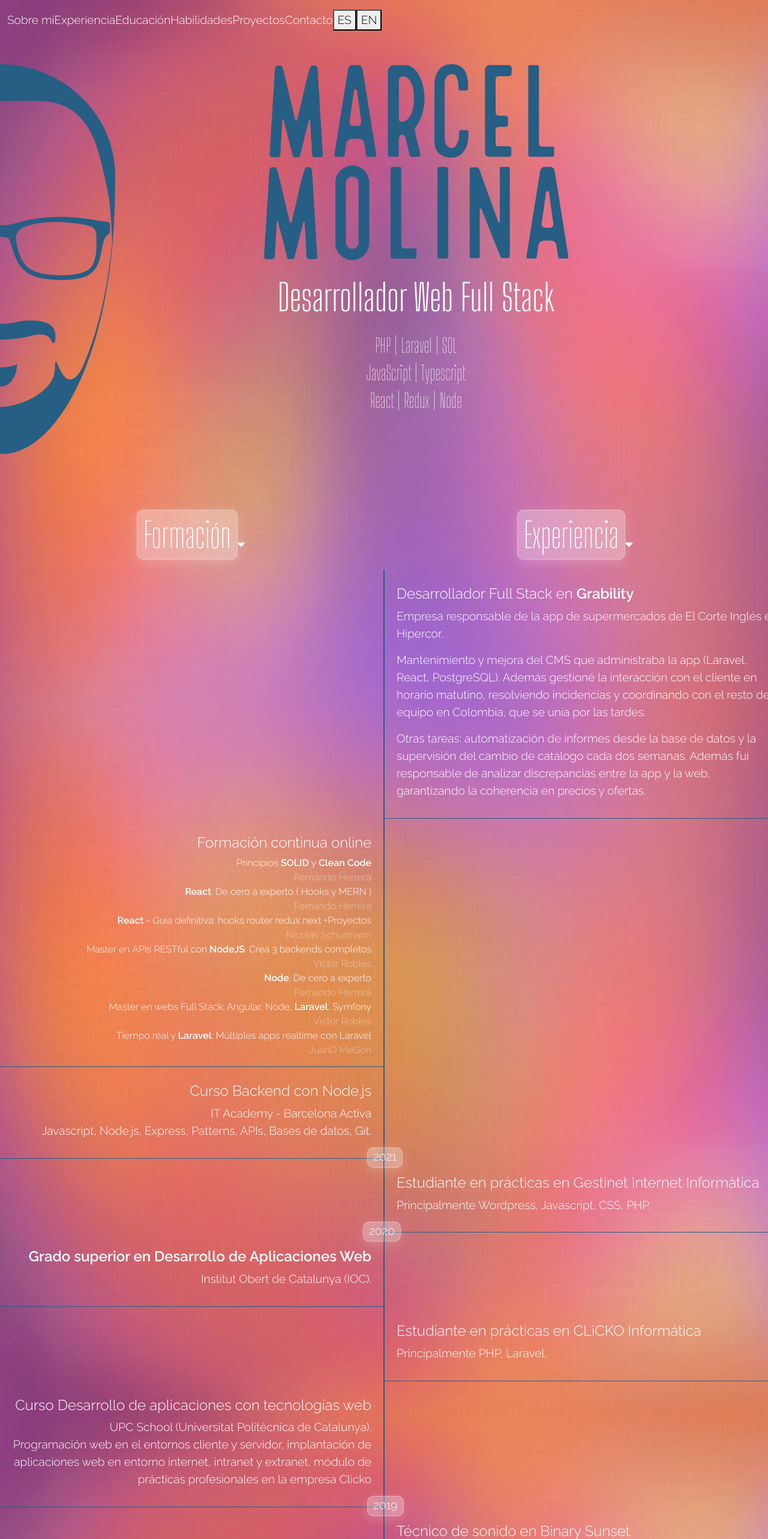
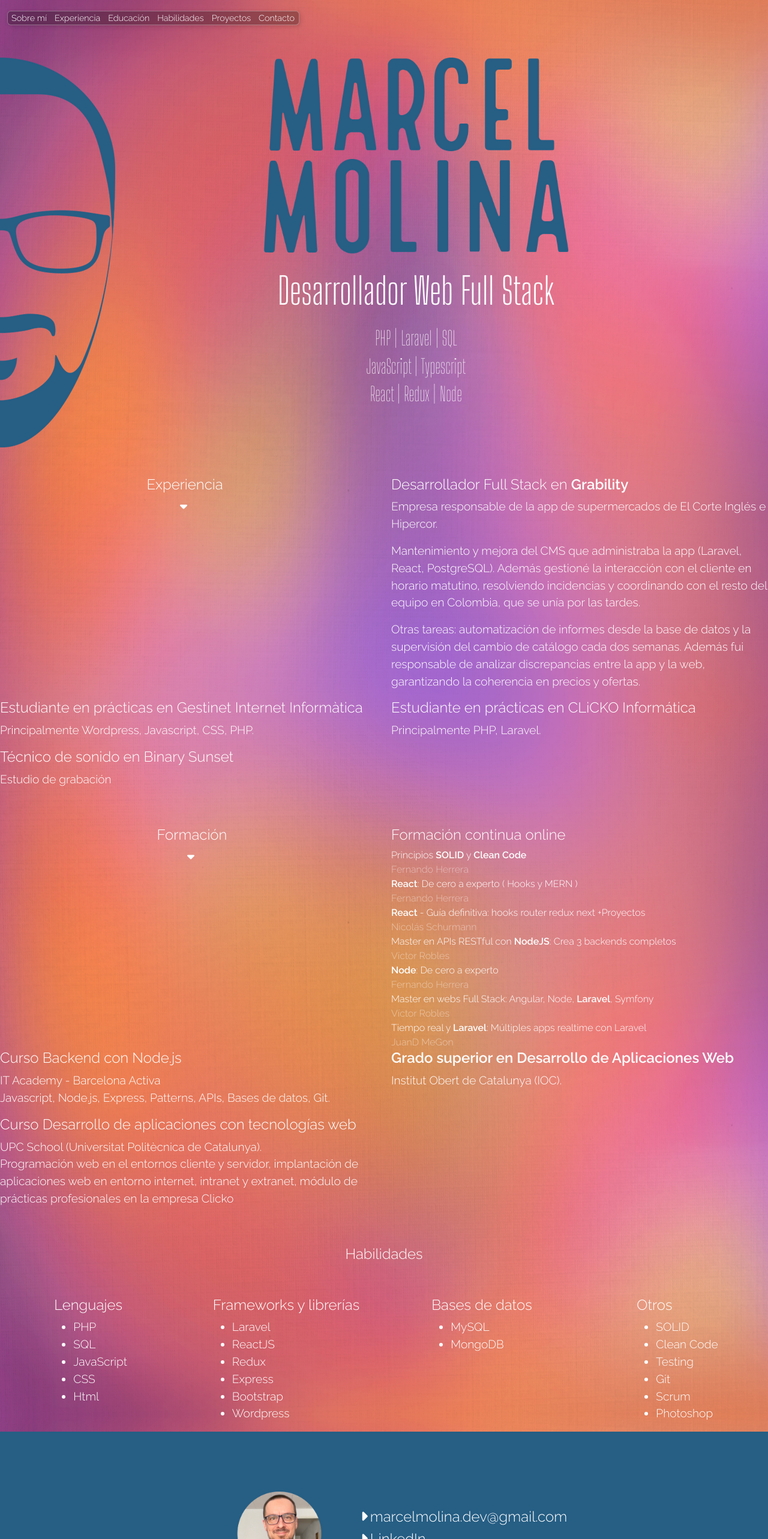
Before and after one commit to maparcepel/portafolio, a React (Create React App) app: page / in a window 1280 px wide. Shown: the top 2566 px of the page at 60% size. Built offline with nearby package versions, Linux system fonts and the light colour scheme.

Commit message:
navbar sticky

```diff
--- a/src/App.js
+++ b/src/App.js
@@ -3,7 +3,6 @@ import { Contact } from './components/Contact';
 import { Education } from './components/Education';
 import { Experience } from './components/Experience';
 import { NavBar } from './components/parts/NavBar';
-import { Projects } from './components/Projects';
 import { Skills } from './components/Skills';
 import { LanguageProvider } from './LanguageProvider';
 import './styles/styles.scss';
@@ -13,7 +12,9 @@ function App() {
         <LanguageProvider>
             <div className='d-flex flex-column justify-content-between main-container mt-2'>
                 <div>
-                    <NavBar />
+                    <div id="navbar">
+                        <NavBar />
+                    </div>
 
                     <div id="about">
                         <About />
@@ -27,9 +28,7 @@ function App() {
                     <div id="skills">
                         <Skills />
                     </div>
-                    <div id="projects">
-                        <Projects />
-                    </div>
+
                     <div id="contact">
                         <Contact />
                     </div>
--- a/src/components/About.jsx
+++ b/src/components/About.jsx
@@ -6,13 +6,11 @@ export const About = () => {
         <div className="container-fluid animate__animated animate__fadeIn" >
             <div className="row my-5">
                 <div className="col-xs-2 col-sm-2 col-md-2 col-lg-1 p-0">
-                    <img className='portfolio__face' src={'/assets/face.png'} alt="Marcel" />
+                    <img className='portfolio__face' src={'/assets/face.png'} alt="Marcel Molina" />
 
                 </div>
 
                 <div className="col-sm-1 col-md-2 col-lg-3">
-
-
                 </div>
 
                 <div className="col-sm-8 col-md-6 col-lg-5 text-center">
--- a/src/components/Experience.jsx
+++ b/src/components/Experience.jsx
@@ -2,18 +2,12 @@
 export const Experience = () => {
     return (
         <div className='row mt-5 animate__animated animate__fadeIn' id='timeline'>
-            <div className='col-6 text-center pe-0 mb-4'>
-                <h4 className='timeline-title'>Formación</h4>
-                <i className="fas fa-caret-down me-1"></i>
-            </div>
+
             <div className='col-6 text-center ps-0 mb-4'>
                 <h4 className='timeline-title'>Experiencia</h4>
                 <i className="fas fa-caret-down me-1"></i>
             </div>
 
-            <div className='col-6 year-r'>
-
-            </div>
 
             <div className='col-6 sobre-mi-right'>
                 <h4>Desarrollador Full Stack en <a href="https://es.linkedin.com/company/grability-inc-" target='blank'><strong>Grability</strong></a> </h4>
@@ -29,41 +23,7 @@ export const Experience = () => {
 
             </div>
 
-            <div className='col-6 sobre-mi-left' style={{ fontSize: '1rem' }}>
-                <h4>Formación continua online</h4>
-                <a href="https://www.udemy.com/course/solid-clean/" target='blank'>Principios <strong>SOLID</strong> y <strong>Clean Code</strong><br /><span className='grey'>Fernando Herrera</span></a><br />
-                <a href="https://www.udemy.com/course/react-cero-experto/" target='blank'><strong>React</strong>: De cero a experto ( Hooks y MERN )<br /><span className='grey'>Fernando Herrera</span></a><br />
-                <a href="https://www.udemy.com/course/react-guia-definitiva-hooks-router-redux-next-proyectos/" target='blank'><strong>React</strong> - Guía definitiva: hooks router redux next +Proyectos<br /><span className='grey'>Nicolás Schurmann</span></a><br />
-                <a href="https://www.udemy.com/course/master-en-apis-restful-con-nodejs-crea-3-backends-completos/" target='blank'>Master en APIs RESTful con <strong>NodeJS</strong>: Crea 3 backends completos<br /><span className='grey'>Víctor Robles</span></a><br />
-                <a href="https://www.udemy.com/course/node-de-cero-a-experto/" target='blank'><strong>Node</strong>: De cero a experto<br /><span className='grey'>Fernando Herrera</span></a><br />
-                <a href="https://www.udemy.com/course/master-en-desarrollo-web-full-stack-angular-node-laravel-symfony/" target='blank'>Master en webs Full Stack: Angular, Node, <strong>Laravel</strong>, Symfony<br /><span className='grey'>Víctor Robles</span></a><br />
-                <a href="https://www.udemy.com/course/realtime-y-laravel-crea-multiples-aplicaciones-tiempo-real-con-laravel/" target='blank'>Tiempo real y <strong>Laravel</strong>: Múltiples apps realtime con Laravel<br /><span className='grey'>JuanD MeGon</span></a>
-            </div>
 
-            <div className='col-6 year-l'>
-
-
-            </div>
-
-            <div className='col-6 sobre-mi-left'>
-                <h4>Curso Backend con Node.js</h4>
-                <p>
-                    <a href="https://www.barcelonactiva.cat/itacademy" target='blank'>IT Academy - Barcelona Activa </a> <br />Javascript, Node.js, Express, Patterns, APIs, Bases de datos, Git.
-                </p>
-            </div>
-
-            <div className='col-6 year-l'>
-                <div className='year-left'>
-                    2021
-                </div>
-
-            </div>
-
-            <div className='col-6 year-r'>
-                <div className='year-right'>
-                    2020
-                </div>
-            </div>
 
             <div className='col-6 sobre-mi-right'>
                 <h4>Estudiante en prácticas en <a href="https://www.gestinet.com/" target='blank'>Gestinet Internet Informàtica</a> </h4>
@@ -73,21 +33,7 @@ export const Experience = () => {
 
             </div>
 
-            <div className='col-6 sobre-mi-left'>
-                <h4><strong>Grado superior en Desarrollo de Aplicaciones Web</strong></h4>
-                <p>
-                    <a href="https://ioc.xtec.cat/educacio/cfgs-daw" target='blank'>Institut Obert de Catalunya (IOC)</a>.
-                </p>
-            </div>
 
-            <div className='col-6 year-l'>
-
-
-            </div>
-
-            <div className='col-6 year-r'>
-
-            </div>
 
             <div className='col-6 sobre-mi-right'>
                 <h4>Estudiante en prácticas en <a href="https://clicko.es/" target='blank'>CLiCKO Informática</a> </h4>
@@ -97,25 +43,9 @@ export const Experience = () => {
 
             </div>
 
-            <div className='col-6 sobre-mi-left'>
-                <h4>Curso Desarrollo de aplicaciones con tecnologías web</h4>
-                <p>
-                    <a href="https://www.talent.upc.edu/" target='blank'>UPC School (Universitat Politècnica de Catalunya)</a>. <br />Programación web en el entornos cliente y servidor, implantación de aplicaciones web en entorno internet, intranet y extranet, módulo de prácticas profesionales en la empresa Clicko
-                </p>
-            </div>
 
-            <div className='col-6 year-l'>
-                <div className='year-left'>
-                    2019
-                </div>
 
-            </div>
 
-            <div className='col-6 year-r'>
-                <div className='year-right'>
-                    2011
-                </div>
-            </div>
 
             <div className='col-6 sobre-mi-right'>
                 <h4>Técnico de sonido en Binary Sunset </h4>
--- a/src/components/parts/NavBar.jsx
+++ b/src/components/parts/NavBar.jsx
@@ -2,7 +2,7 @@ import { useLanguage } from "../../LanguageProvider";
 import { navbarTranslations } from "../../locales/navbar";
 
 export const NavBar = () => {
-    const { lang, setLang } = useLanguage();
+    const { lang/* , setLang */ } = useLanguage();
     const t = navbarTranslations[lang];
     return (
         <nav className="navbar navbar-expand-md navbar-dark ">
@@ -20,10 +20,10 @@ export const NavBar = () => {
                             <a href="#projects">{t.projects}</a>
                             <a href="#contact">{t.contact}</a>
                         </div>
-                        <div>
+                        {/* <div>
                             <button onClick={() => setLang("es")}>ES</button>
                             <button onClick={() => setLang("en")}>EN</button>
-                        </div>
+                        </div> */}
                     </div>
                 </div>
             </div>
--- /dev/null
+++ b/src/locales/about.js
@@ -0,0 +1,8 @@
+export const aboutTranslations = {
+  en: {
+    web_developer: "Desarrollador Web Full Stack",
+  },
+  es: {
+    web_developer: "Full Stack Web Developer",
+  },
+};
--- a/src/styles/_portafolio.scss
+++ b/src/styles/_about.scss
@@ -56,7 +56,7 @@
         display: none;
     }
 
-    #portafolio:first-child {
+    #about:first-child {
         margin-top: 0;
     }
 
@@ -115,7 +115,7 @@
     padding: 0 1rem 1rem 1rem;
 }
 
-#portafolio {
+#about {
     strong {
         font-weight: 600;
     }
@@ -126,30 +126,30 @@ a {
     text-decoration: none;
 }
 
-#project-card{
+#project-card {
     width: 75%;
     border: 1px solid rgba(255, 255, 255, 0.3);
     margin: 100px 0;
 
-    h2{
+    h2 {
         font-size: 1.2em;
         font-weight: 300;
         letter-spacing: 0.1em;
         margin-top: 10px;
     }
 
-    .secondary-image{
-        height:230px;
+    .secondary-image {
+        height: 230px;
         background-position: top;
         background-size: cover;
     }
 }
 
 @media (max-width: 1199px) {
-    #project-card{
+    #project-card {
         width: 100%;
 
-        h2{
+        h2 {
             font-size: 1em;
             font-weight: 300;
             letter-spacing: 0.1em;
@@ -159,10 +159,10 @@ a {
 }
 
 @media (max-width: 992px) {
-    #project-card{
+    #project-card {
         width: 100%;
 
-        h2{
+        h2 {
             font-size: 0.8em;
             font-weight: 300;
             letter-spacing: 0.1em;
@@ -172,10 +172,10 @@ a {
 }
 
 @media (max-width: 575px) {
-    #project-card{
+    #project-card {
         width: 100%;
 
-        h2{
+        h2 {
             font-size: 0.6em;
             font-weight: 300;
             letter-spacing: 0.05em;
--- a/src/styles/_navBar.scss
+++ b/src/styles/_navBar.scss
@@ -1,3 +1,8 @@
+#navbar {
+    position: sticky;
+    top: 10px;
+    z-index: 1000;
+
     #logo-small {
         width: 300px;
         padding-right: 6px;
@@ -9,3 +14,25 @@
             padding-right: 6px;
         }
     }
+
+    a {
+        padding: 0 6px;
+        margin-right: 1px;
+        font-size: 0.9rem;
+
+        &:hover {
+            color: $light-grey;
+        }
+    }
+
+    .navbar-nav {
+        border-radius: 6px;
+        border: 1px solid rgba(255, 255, 255, 0.313);
+        background-color: $bg-black-transparent;
+        backdrop-filter: blur(5px);
+        -webkit-backdrop-filter: blur(5px);
+        box-shadow: 2px 2px 7px rgba(0, 0, 0, 0.147);
+    }
+
+
+}
--- a/src/styles/styles.scss
+++ b/src/styles/styles.scss
@@ -1,6 +1,8 @@
-$background: #c65e5c;
+$background: #c6685c;
 $blue: #265e84;
 $grey: rgba(255, 255, 255, 0.487);
+$light-grey: rgb(232, 232, 232);
+$bg-black-transparent: rgba(0, 0, 0, 0.278);
 
 .grey {
     color: $grey;
@@ -27,7 +29,8 @@ body {
     background-size: cover;
     font-family: 'Raleway', sans-serif;
     font-size: 1.2em;
-    color: white
+    color: white;
+    overflow-x: hidden;
 }
 
 #root {
@@ -53,7 +56,5 @@ body {
 }
 
 @import 'navBar';
-@import 'portafolio';
-@import 'sobreMi';
-@import 'masSobreMi';
+@import 'about';
 @import 'contacto';
```
Also changed, not shown: src/components/Education.jsx (+0 -75 lines). Lines whose indentation alone changed are shown as unchanged.
